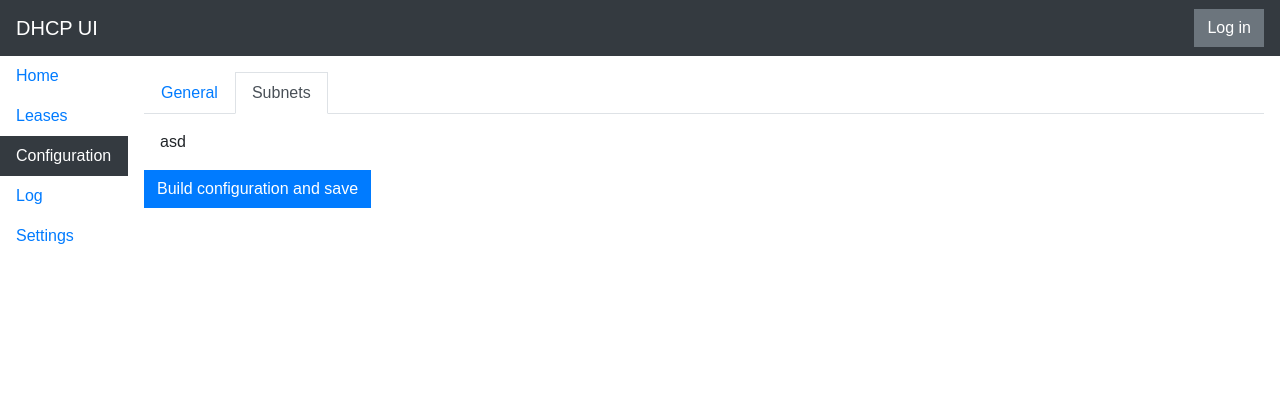
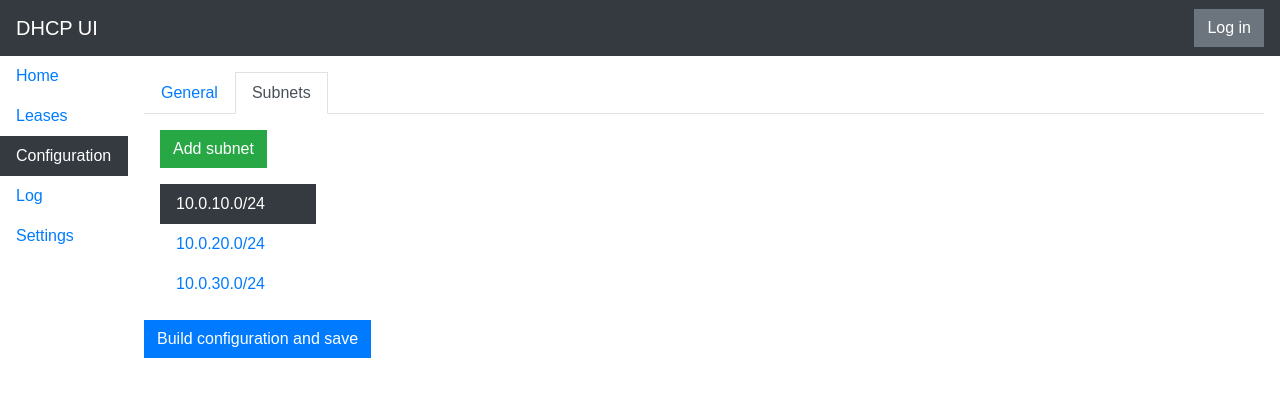
Before and after one commit to Spanfile/DHCP-UI, a React (Create React App) app in the folder dhcp-ui-frontend/: page /config/subnets/1 in a window 1280 px wide. Shown: the top 396 px of the page. Built offline with nearby package versions, Linux system fonts and the light colour scheme.

Commit message:
Subnet config stuff

```diff
--- a/dhcp-ui-frontend/src/common/ip/IP.ts
+++ b/dhcp-ui-frontend/src/common/ip/IP.ts
@@ -1,3 +1,52 @@
 export class IPAddress {
+  public static parseString(addressString: string) {
+    const octets = addressString.split(".").map(octet => Number(octet));
+    return new IPAddress(octets);
+  }
 
+  private octet1: number;
+  private octet2: number;
+  private octet3: number;
+  private octet4: number;
+
+  private constructor(octets: number[]) {
+    this.octet1 = octets[0];
+    this.octet2 = octets[1];
+    this.octet3 = octets[2];
+    this.octet4 = octets[3];
+  }
+
+  public toString(): string {
+    return this.octet1 + "." + this.octet2 + "." + this.octet3 + "." + this.octet4;
+  }
 }
+
+export class Subnet {
+  public static parseCidr(subnetString: string): Subnet {
+    const args = subnetString.split("/");
+    const identifier = IPAddress.parseString(args[0]);
+    const cidr = Number(args[1]);
+
+    return new Subnet(identifier, cidr);
+  }
+
+  public static fromIdentifierAndMask(identifier: IPAddress, mask: IPAddress) {
+    return new Subnet(identifier, 32);
+  }
+
+  public static fromIdentifierAndCidr(identifier: IPAddress, cidr: number) {
+    return new Subnet(identifier, cidr);
+  }
+
+  public identifier: IPAddress;
+  public cidr: number;
+
+  private constructor(identifier: IPAddress, cidr: number) {
+    this.identifier = identifier;
+    this.cidr = cidr;
+  }
+
+  public toString(): string {
+    return this.identifier.toString() + "/" + this.cidr;
+  }
+}
--- /dev/null
+++ b/dhcp-ui-frontend/src/common/subnet/DHCPSubnet.ts
@@ -0,0 +1,11 @@
+import { Subnet } from "../ip/IP";
+
+export default class DHCPSubnet {
+  public id: number;
+  public subnet: Subnet;
+
+  constructor(id: number, subnet: Subnet) {
+    this.id = id;
+    this.subnet = subnet;
+  }
+}
--- a/dhcp-ui-frontend/src/common/subnet/ISubnetConfig.ts
+++ /dev/null
@@ -1,3 +0,0 @@
-export default interface ISubnetConfig {
-  subnets: any[];
-}
--- /dev/null
+++ b/dhcp-ui-frontend/src/common/subnet/ISubnetsConfig.ts
@@ -0,0 +1,5 @@
+import DHCPSubnet from "./DHCPSubnet";
+
+export default interface ISubnetsConfig {
+  subnets: DHCPSubnet[];
+}
--- a/dhcp-ui-frontend/src/components/config/SubnetConfig.tsx
+++ /dev/null
@@ -1,16 +0,0 @@
-import ISubnetConfig from "common/subnet/ISubnetConfig";
-import * as React from "react";
-
-export default class SubnetConfig extends React.Component<ISubnetConfig, ISubnetConfig> {
-  constructor(props: ISubnetConfig) {
-    super(props);
-  }
-
-  public render(): JSX.Element {
-    return (
-      <div className="tab-pane fade show active settings-tab" role="tabpanel">
-        asd
-      </div>
-    );
-  }
-}
--- /dev/null
+++ b/dhcp-ui-frontend/src/components/config/SubnetsConfig.tsx
@@ -0,0 +1,44 @@
+import { Subnet } from "common/ip/IP";
+import DHCPSubnet from "common/subnet/DHCPSubnet";
+import ISubnetsConfig from "common/subnet/ISubnetsConfig";
+import * as React from "react";
+import SubnetNav from "./subnet/SubnetNav";
+import SubnetView from "./subnet/SubnetView";
+
+export default class SubnetsConfig extends React.Component<{}, ISubnetsConfig> {
+  constructor(props: ISubnetsConfig) {
+    super(props);
+
+    this.state = {
+      subnets: [
+        new DHCPSubnet(1, Subnet.parseCidr("10.0.10.0/24")),
+        new DHCPSubnet(2, Subnet.parseCidr("10.0.20.0/24")),
+        new DHCPSubnet(3, Subnet.parseCidr("10.0.30.0/24")),
+      ]
+    };
+  }
+
+  public render(): JSX.Element {
+    return (
+      <div className="tab-pane fade show active settings-tab" role="tabpanel">
+        <div className="row">
+          <div className="col-sm-2">
+            <div className="row">
+              <div className="col-sm-12">
+                <button type="button" className={"rounded-0 btn btn-success"}>Add subnet</button>
+              </div>
+            </div>
+            <div className="row mt-3">
+              <div className="col-sm-12 sidebar">
+                <SubnetNav subnets={this.state.subnets} />
+              </div>
+            </div>
+          </div>
+          <div className="col-sm-10">
+            <SubnetView subnets={this.state.subnets} />
+          </div>
+        </div>
+      </div>
+    );
+  }
+}
--- /dev/null
+++ b/dhcp-ui-frontend/src/components/config/subnet/SubnetConfig.tsx
@@ -0,0 +1,18 @@
+import DHCPSubnet from "common/subnet/DHCPSubnet";
+import * as React from "react";
+
+export interface ISubnetConfigProps {
+  subnet: DHCPSubnet;
+}
+
+export default class SubnetConfig extends React.Component<ISubnetConfigProps, {}> {
+  constructor(props: ISubnetConfigProps) {
+    super(props);
+  }
+
+  public render(): JSX.Element {
+    return (
+      <div />
+    );
+  }
+}
--- /dev/null
+++ b/dhcp-ui-frontend/src/components/config/subnet/SubnetNav.tsx
@@ -0,0 +1,28 @@
+import DHCPSubnet from "common/subnet/DHCPSubnet";
+import * as React from "react";
+import { NavLink } from "react-router-dom";
+
+export interface ISubnetNavProps {
+  subnets: DHCPSubnet[];
+}
+
+export default class SubnetNav extends React.Component<ISubnetNavProps, {}> {
+  constructor(props: ISubnetNavProps) {
+    super(props);
+  }
+
+  public render(): JSX.Element {
+    const subnetLinks = this.props.subnets.map(subnet =>
+      <NavLink
+        key={subnet.id} to={"/config/subnets/" + subnet.id}
+        activeClassName="bg-dark text-white"
+        className="nav-link">{subnet.subnet.toString()}
+      </NavLink>);
+
+    return (
+      <div>
+        {subnetLinks}
+      </div>
+    );
+  }
+}
--- /dev/null
+++ b/dhcp-ui-frontend/src/components/config/subnet/SubnetView.tsx
@@ -0,0 +1,27 @@
+import DHCPSubnet from "common/subnet/DHCPSubnet";
+import * as React from "react";
+import { Redirect, Route, Switch } from "react-router";
+import SubnetConfig from "./SubnetConfig";
+
+export interface ISubnetViewProps {
+  subnets: DHCPSubnet[];
+}
+
+export default class SubnetView extends React.Component<ISubnetViewProps, {}> {
+  constructor(props: ISubnetViewProps) {
+    super(props);
+  }
+
+  public render(): JSX.Element {
+    const firstSubnetId = this.props.subnets[0].id;
+    const subnetRoutes = this.props.subnets.map(subnet =>
+      <Route key={subnet.id} path={"/config/subnets/" + subnet.id} component={SubnetConfig} />);
+
+    return (
+      <Switch>
+        <Redirect exact={true} from="/config/subnets" to={"/config/subnets/" + firstSubnetId} />
+        {subnetRoutes}
+      </Switch>
+    );
+  }
+}
--- a/dhcp-ui-frontend/src/components/views/Config.tsx
+++ b/dhcp-ui-frontend/src/components/views/Config.tsx
@@ -1,5 +1,5 @@
 import GlobalConfig from "components/config/GlobalConfig";
-import SubnetConfig from "components/config/SubnetConfig";
+import SubnetsConfig from "components/config/SubnetsConfig";
 import * as React from "react";
 import { NavLink, Redirect, Route, Switch } from "react-router-dom";
 
@@ -19,7 +19,7 @@ export default class Config extends React.Component {
           <Switch>
             <Redirect exact={true} from="/config" to="/config/general" />
             <Route path="/config/general" component={GlobalConfig} />
-            <Route path="/config/subnets" component={SubnetConfig} />
+            <Route path="/config/subnets" component={SubnetsConfig} />
           </Switch>
         </div>
         <button type="submit" className="btn btn-primary rounded-0">Build configuration and save</button>
--- a/dhcp-ui-frontend/tslint.json
+++ b/dhcp-ui-frontend/tslint.json
@@ -21,6 +21,7 @@
     "quotemark": [
       true,
       "double"
-    ]
+    ],
+    "max-classes-per-file": false
   }
 }
```
